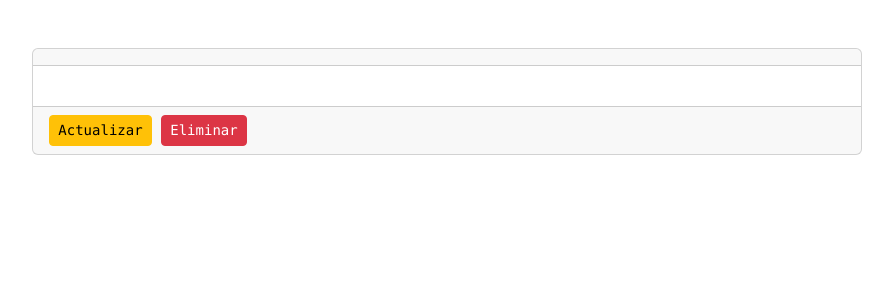
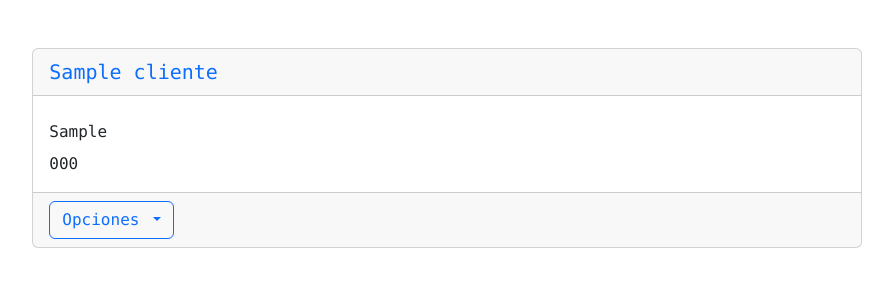
Before and after one commit to ROBERTORESENDIZ/S195PW, a Laravel app: page /cliente in a window 1280 px wide. Shown: the part 56-356 px from the top of the page, without its empty margins (193-1086 px from the left). Run offline with Laravel 12, Linux system fonts and the light colour scheme; tables that the repository leaves empty hold one stand-in row (values such as "Sample post"); style sheets or scripts are compiled from the project's sources; some libraries are stand-ins or nearby versions.

Commit message:
Practica 10 Finalizada

```diff
--- /dev/null
+++ b/introLaravel2/app/Http/Controllers/ClienteController.php
@@ -0,0 +1,92 @@
+<?php
+
+namespace App\Http\Controllers;
+
+use App\Models\cliente;
+use Illuminate\Http\Request;
+
+class ClienteController extends Controller
+{
+    /**
+     * Display a listing of the resource.
+     */
+    public function index()
+    {
+        $consulta = cliente::all();
+        return view('cliente', compact('consulta'));
+    }
+
+    /**
+     * Show the form for creating a new resource.
+     */
+    public function create()
+    {
+        return view('formulario');
+    }
+
+    /**
+     * Store a newly created resource in storage.
+     */
+    public function store(Request $request)
+    {
+        $addCliente = new cliente();
+        $addCliente -> nombre = $request->input('txtnombre');
+        $addCliente -> apellido = $request->input('txtapellido');
+        $addCliente -> correo = $request->input('txtcorreo');
+        $addCliente -> telefono = $request->input('txttelefono');
+
+        $addCliente ->save();
+        $msj = $request->input('txtnombre');
+
+        session()->flash('exito','Se guardo el usuario: '.$msj);
+
+        return redirect()->back();
+
+    }
+
+    /**
+     * Display the specified resource.
+     */
+    public function show(cliente $cliente)
+    {
+        //
+    }
+
+    /**
+     * Show the form for editing the specified resource.
+     */
+    public function edit(cliente $cliente)
+    {
+        //
+    }
+
+    /**
+     * Update the specified resource in storage.
+     */
+    public function update(Request $request, cliente $cliente)
+    {
+
+        $cliente -> nombre = $request->input('nombre');
+        $cliente -> apellido = $request->input('apellido');
+        $cliente -> correo = $request->input('correo');
+        $cliente -> telefono = $request->input('telefono');
+
+        $cliente ->save();
+
+        $msj = $request->input('nombre');
+
+        session()->flash('exitoupdate','Se actualizo el usuario: '.$msj);
+
+        return redirect()->back();
+    }
+
+    /**
+     * Remove the specified resource from storage.
+     */
+    public function destroy(cliente $cliente)
+    {
+        $cliente->delete();
+        session()->flash('exitoupdate','Se elimino correctamente');
+        return redirect()->back();
+    }
+}
--- /dev/null
+++ b/introLaravel2/app/Models/cliente.php
@@ -0,0 +1,10 @@
+<?php
+
+namespace App\Models;
+
+use Illuminate\Database\Eloquent\Model;
+
+class cliente extends Model
+{
+    //
+}
--- a/introLaravel2/resources/views/cliente.blade.php
+++ b/introLaravel2/resources/views/cliente.blade.php
@@ -2,77 +2,43 @@
   @section('titulo','Clientes')
 
   @section('contenido')
-
+    @foreach($consulta as $item)
 
     <div class="container mt-5 col-md-8">
         <div class="card font-monospace">
             <div class="card-header fs-5 text-primary">
-
+                {{ $item->nombre}}
             </div>
 
 
             <div class="card-body">
-                <h5 class="fw-bold"></h5>
-                <h5 class="fw-medium"></h5>
+                <h5 class="fw-bold"></h5>{{ $item->correo}}
+                <h5 class="fw-medium"></h5>{{ $item->telefono}}
             </div>
 
 
             <div class="card-footer text-muted">
-                <button type="button" class="btn btn-warning btn-sm" data-bs-toggle="modal" data-bs-target="#ModalC">Actualizar</button>
-                <button type="submit" class="btn btn-danger btn-sm " data-bs-toggle="modal" data-bs-target="#Cliente">Eliminar</button>
-                <p class="card-text fw-linghter"> </p>
+                    <!-- disparadores para la vista Clientes -->
+
+                <div class="btn-group" role="group">
+                        <button type="button" class="btn btn-outline-primary dropdown-toggle" data-bs-toggle="dropdown" aria-expanded="false">
+                            <i class="bi bi-list-stars"></i> Opciones
+                        </button>
+                        <ul class="dropdown-menu">
+                            <button type="button" class="btn btn-warning m-1" data-bs-toggle="modal" data-bs-target="#update{{$item->id}}">
+                                <i class="bi bi-pencil-square"></i>Editar
+                            </button>
+                            <button type="button" class="btn btn-danger m-1" data-bs-toggle="modal" data-bs-target="#destroy{{$item->id}}">
+                                <i class="bi bi-trash"></i> Borrar
+                            </button>
+                        </ul>
+                </div>
+
             </div>
         </div>
     </div>
-
-    <!-- Modal formulario UPDATE -->
-    <div class="modal fade" id="ModalC" tabindex="-1" aria-labelledby="exampleModalLabel" aria-hidden="true" data-bs-backdrop="static">
-        <div class="modal-dialog">
-            <div class="modal-content">
-                <div class="modal-header">
-                    <h1 class="modal-title fs-5" id="exampleModalLabel">Actualizar Cliente</h1>
-                    <button type="button" class="btn-close" data-bs-dismiss="modal" aria-label="Close"></button>
-                </div>
-                <div class="modal-body">
-                <form action="" method="">
-                        <!-- llave de paso para envios por post -->
-                        @csrf
-
-                    <div class="mb-3">
-                        <label for="nombre" class="form-label">{{__('Nombre:')}}</label>
-                        <input type="text" class="form-control"  name="txtnombre"  value="">
-                        <small class="text-danger fts-italic">{{ $errors->first('txtnombre') }}</small>
-                    </div>
-                    <div class="mb-3">
-                        <label for="apellido" class="form-label">{{__('Apellido:')}}</label>
-                        <input type="text" class="form-control" name="txtapellido" value="">
-                        <small class="text-danger fts-italic">{{ $errors->first('txtapellido') }}</small>
-                    </div>
-                    <div class="mb-3">
-                        <label for="correo" class="form-label">{{__('Correo:')}}</label>
-                        <input type="text" class="form-control" name="txtcorreo" value="">
-                        <small class="text-danger fts-italic">{{ $errors->first('txtcorreo') }}</small>
-                    </div>
-                    <div class="mb-3">
-                        <label for="telefono" class="form-label">{{__('Telefono:')}}</label>
-                        <input type="text" class="form-control" name="txttelefono" value="">
-                        <small class="text-danger fts-italic">{{ $errors->first('txttelefono') }}</small>
-                    </div>
-
-                </div>
-                <div class="modal-footer">
-                    <button type="button" class="btn btn-secondary" data-bs-dismiss="modal">Cancelar</button>
-                    <button type="sumit" class="btn btn-success">Guardar cambios</button>
-                    </form>
-                </div>
-            </div>
-        </div>
-    </div>
-
-
-
-
-
+    @include('options')
+    @endforeach
 
 
     @session('exitoupdate')
--- /dev/null
+++ b/introLaravel2/resources/views/components/alert.blade.php
@@ -0,0 +1,5 @@
+<div class="container mt-4">
+    <div class="alert alert-{{ $tipo }}" role="alert">
+        {{$slot}}
+    </div>
+</div>
--- a/introLaravel2/resources/views/formulario.blade.php
+++ b/introLaravel2/resources/views/formulario.blade.php
@@ -24,7 +24,7 @@
 
 
           <div class="card-body">
-              <form action="{}" method="">
+              <form action="{{route('cliente.store')}}" method="POST">
                 <!-- llave de paso para envios por post -->
                 @csrf
 
--- a/introLaravel2/resources/views/inicio.blade.php
+++ b/introLaravel2/resources/views/inicio.blade.php
@@ -12,7 +12,7 @@
         <div class='ctG'>
                 <h1>Bienvenido querido turista!</h1>
                 <h6 >Presiona el boton para iniciar..</h6>
-                <a href="{{route('rutaformulario')}}" class="btn btn-primary">Comencemos!</a>
+                <a href="{{route('cliente.create')}}" class="btn btn-primary">Comencemos!</a>
 
 
         </div>
--- a/introLaravel2/resources/views/layouts/plantilla1.blade.php
+++ b/introLaravel2/resources/views/layouts/plantilla1.blade.php
@@ -19,10 +19,10 @@
           <ul class="navbar-nav">
 
             <li class="nav-item">
-              <a class="nav-link {{ request()->routeIs('rutaformulario')?'text-warning':'' }}" aria-current="page" href="{{route('rutaformulario')}}">{{__('Registro de clientes')}}</a>
+              <a class="nav-link {{ request()->routeIs('cliente.create')?'text-warning':'' }}" aria-current="page" href="{{route('cliente.create')}}">{{__('Registro de clientes')}}</a>
             </li>
             <li class="nav-item">
-              <a class="nav-link {{ request()->routeIs('rutaclientes')?'text-warning':'' }}" href="{{route('rutaclientes')}}"> {{__('Consultar clientes')}} </a>
+              <a class="nav-link {{ request()->routeIs('cliente.index')?'text-warning':'' }}" href="{{route('cliente.index')}}"> {{__('Consultar clientes')}} </a>
             </li>
           </ul>
 
--- /dev/null
+++ b/introLaravel2/resources/views/options.blade.php
@@ -0,0 +1,88 @@
+ <!-- Modal Actualizar -->
+
+ <div class="modal fade" id="update{{$item->id}}"  data-bs-backdrop="static" data-bs-keyboard="false" tabindex="-1" aria-labelledby="staticBackdropLabel" aria-hidden="true">
+    <div class="modal-dialog modal-dialog-centered">
+      <div class="modal-content fw-bold">
+
+        <div class="modal-header">
+          <h1 class="modal-title fs-4 fw-bold text-danger" id="staticBackdropLabel">Actualizar Cliente </h1>
+          <button type="button" class="btn-close" data-bs-dismiss="modal" aria-label="Close"></button>
+        </div>
+
+        <div class="modal-body text-primary">
+
+            <form method="POST" action="{{route('cliente.update',$item->id)}}">
+
+                @csrf
+                @method('PUT')
+
+                <div class="mb-3">
+                  <label  class="form-label">Nombre: </label>
+                  <input type="text" class="form-control" name="nombre" value="{{$item->nombre}}">
+                </div>
+
+                <div class="mb-3">
+                <label class="form-label">Apellido: </label>
+                <input type="text" class="form-control" name="apellido" value="{{$item->apellido}}">
+                </div>
+
+                <div class="mb-3">
+                <label class="form-label">Correo: </label>
+                <input type="text" class="form-control" name="correo" value="{{$item->correo}}">
+                </div>
+
+                <div class="mb-3">
+                  <label class="form-label">Telefono: </label>
+                  <input type="text" class="form-control" name="telefono" value="{{$item->telefono}}">
+                  </div>
+
+        </div>
+
+
+        <div class="modal-footer">
+            <button type="submit" class="btn btn-warning"> <i class="bi bi-pencil-square"></i>  Actualizar Cliente </button>
+        </form>
+          <button type="button" class="btn btn-secondary" data-bs-dismiss="modal"> <i class="bi bi-x-square"></i> Close</button>
+        </div>
+
+      </div>
+    </div>
+  </div>
+
+
+
+
+
+    <!-- Modal Para Eliminar  -->
+
+    <div class="modal fade" id="destroy{{$item->id}}"  data-bs-backdrop="static" data-bs-keyboard="false" tabindex="-1" aria-labelledby="staticBackdropLabel" aria-hidden="true">
+        <div class="modal-dialog modal-dialog-centered">
+            <div class="modal-content">
+
+                <div class="modal-header">
+                    <h1 class="modal-title fs-4 fw-semibold fw-bold" id="staticBackdropLabel">Eliminar Cliente </h1>
+                    <button type="button" class="btn-close" data-bs-dismiss="modal" aria-label="Close"></button>
+                </div>
+
+                <div class="modal-body">
+
+                    <form method="POST" action="{{route('cliente.destroy',$item->id)}}">
+                        @csrf
+                        @method('DELETE')
+                        <div class="text-danger fs-4 fw-semibold">
+                        ¿Seguro que borraras al cliente  {{$item->nombre}} ?
+                        </div>
+
+
+                </div>
+
+
+                <div class="modal-footer">
+                    <button type="submit" class="btn btn-danger"> <i class="bi bi-trash"></i> Si, Borralo </button>
+                </form>
+                <button type="button" class="btn btn-secondary" data-bs-dismiss="modal">No,Salir</button>
+                </div>
+
+            </div>
+        </div>
+    </div>
--- a/introLaravel2/routes/web.php
+++ b/introLaravel2/routes/web.php
@@ -1,6 +1,7 @@
 <?php
 
 use Illuminate\Support\Facades\Route;
+use App\Http\Controllers\ClienteController;
 
 // Route::get('/', function () {
 //     return view('welcome');
@@ -8,6 +9,4 @@ use Illuminate\Support\Facades\Route;
 
 Route::view('/', 'inicio')->name('rutainicio');
 
-Route::view('/formulario', 'formulario')->name('rutaformulario');
-
-Route::view('/cliente', 'cliente')->name('rutaclientes');
+Route::resource('cliente', ClienteController::class);
```
Also changed, not shown: introLaravel2/resources/views/components/card.blade.php (added, +14 -0 lines), introLaravel2/resources/views/components/delete-alert.blade.php (added, +25 -0 lines), introLaravel2/database/migrations/2024_11_29_235240_create_clientes_table.php (added).
